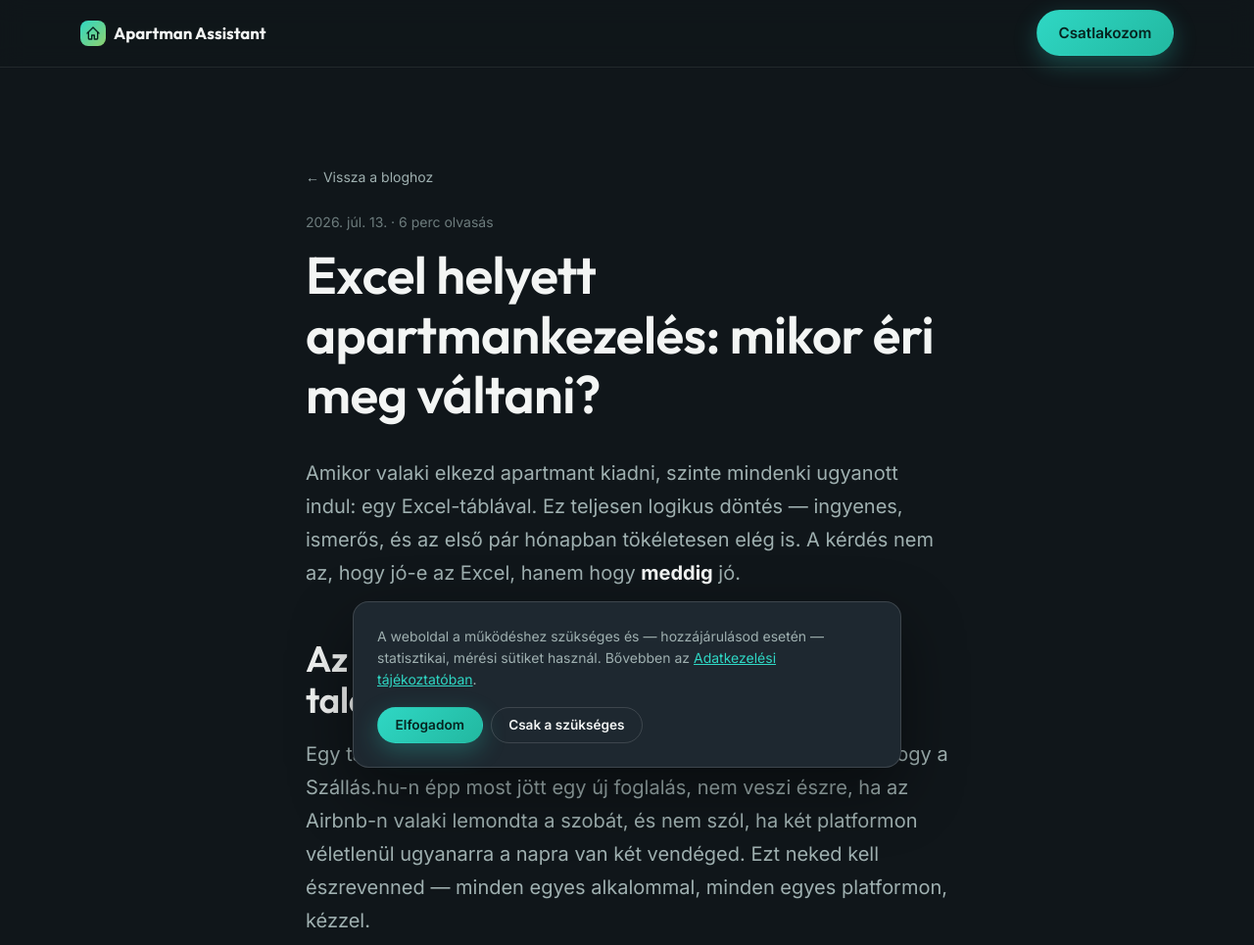
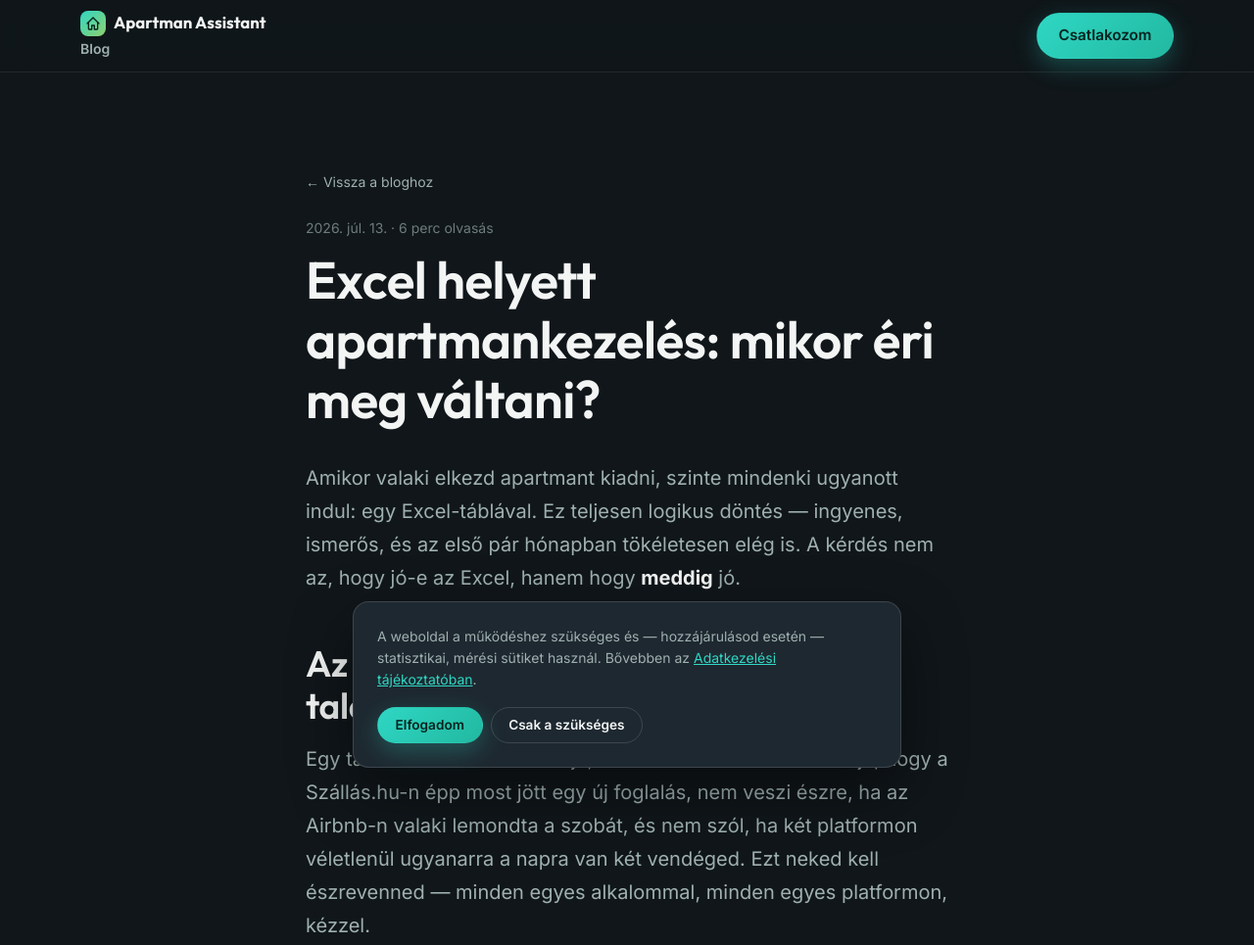
Before and after one commit to szonjakrizsan-arch/apartman-assistant-landing, a plain HTML site: page blog/excel-helyett-apartman-kezeles.html in a window 1280 px wide. Shown: the top 965 px of the page at 98% size. Drawn offline with Linux system fonts and the light colour scheme.

Commit message:
Fix header layout on blog article page (match homepage)

```diff
--- a/blog/excel-helyett-apartman-kezeles.html
+++ b/blog/excel-helyett-apartman-kezeles.html
@@ -42,10 +42,13 @@
 </svg>
 <header class="site-header" data-block="header">
   <div class="container site-header__inner">
-    <a class="logo" href="/" aria-label="Apartman Assistant — kezdőlap">
-      <span class="logo__mark"><svg viewBox="0 0 24 24"><use href="#icon-home"/></svg></span>
-      Apartman Assistant
-    </a>
+    <div class="site-header__left">
+      <a class="logo" href="/" aria-label="Apartman Assistant — kezdőlap">
+        <span class="logo__mark"><svg viewBox="0 0 24 24"><use href="#icon-home"/></svg></span>
+        Apartman Assistant
+      </a>
+      <a class="header-nav-link" href="/blog">Blog</a>
+    </div>
     <a class="btn btn-primary" href="/#cta" data-cta="header">
       Csatlakozom
     </a>
```
